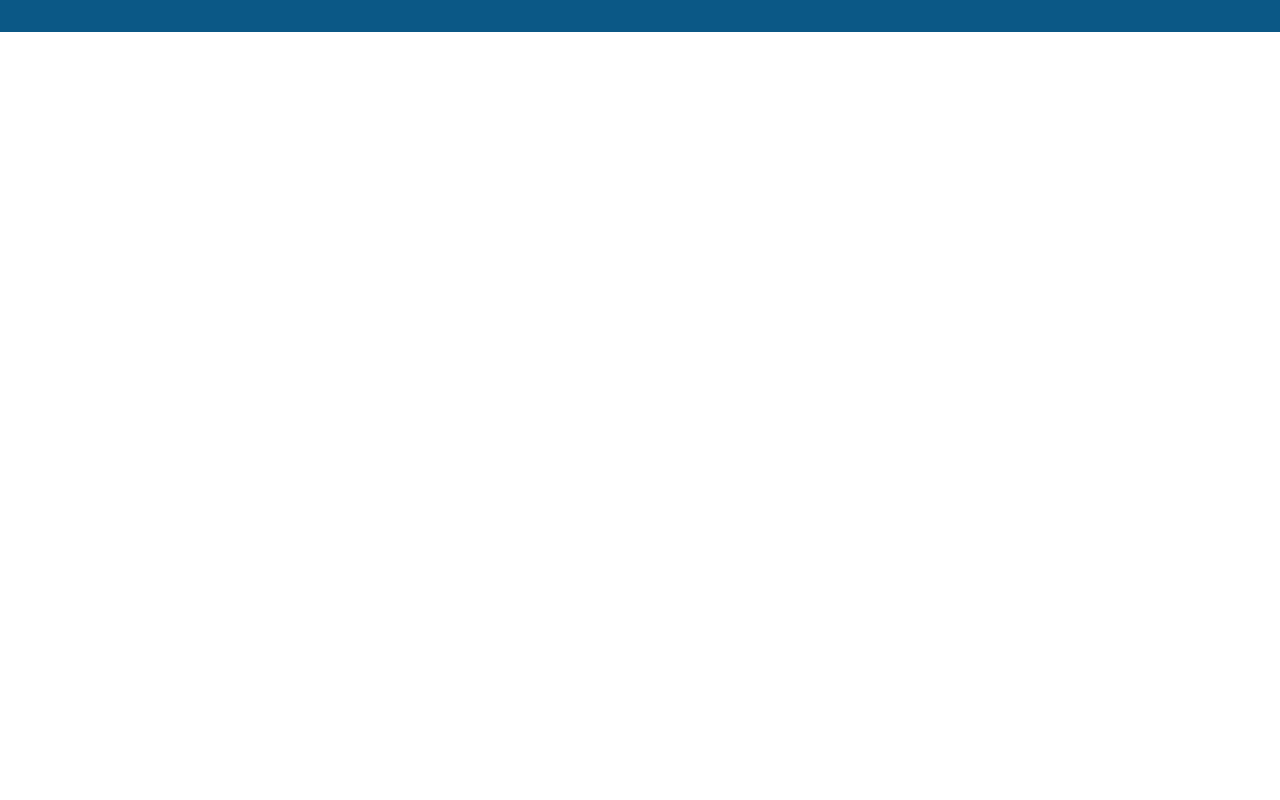
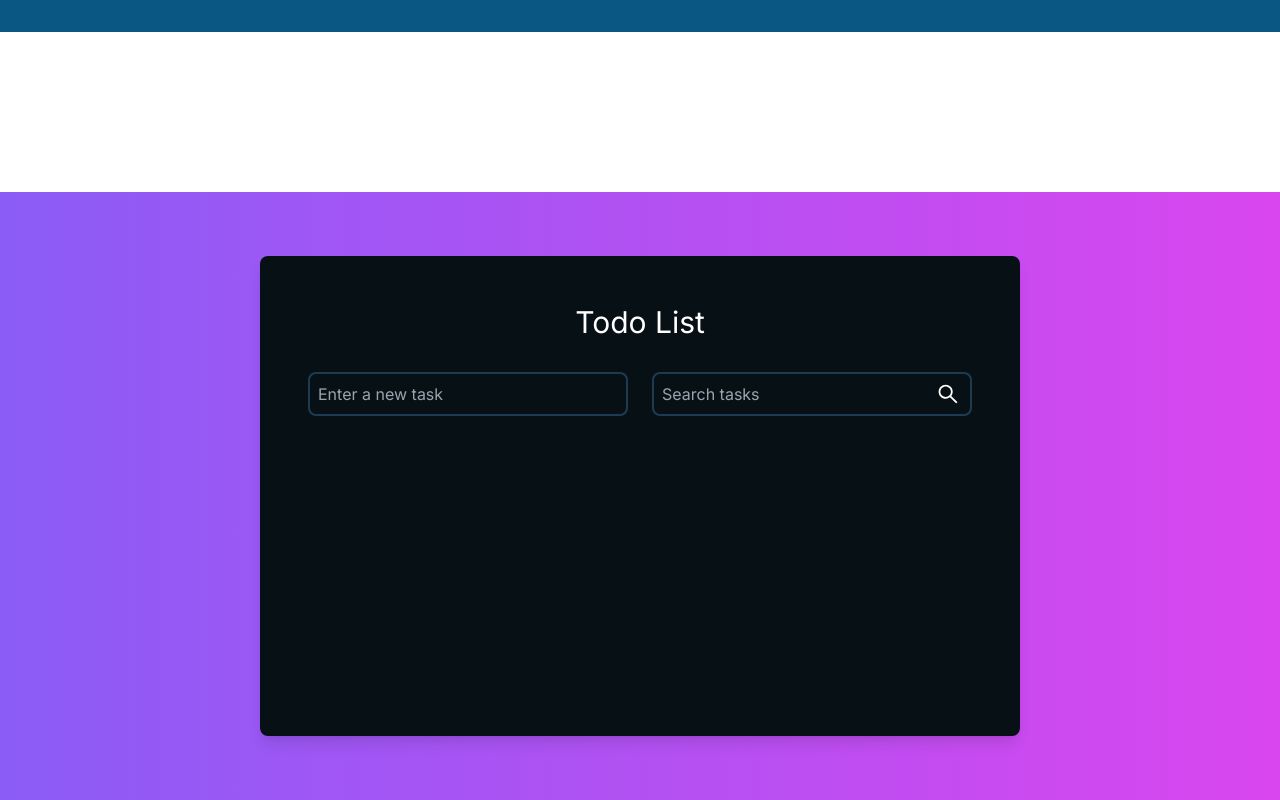
Before and after one commit to Balaganesh003/wealthup-me-assignment, a Next.js app: page / in a window 1280 px wide. Shown: the part 1248-2048 px from the top of the page. Before the commit the page ends 1280 px from the top, so only its background shows below. Built offline with nearby package versions, Linux system fonts and the light colour scheme.

Commit message:
added the styles to todo

```diff
--- a/components/Todo.jsx
+++ b/components/Todo.jsx
@@ -1,4 +1,6 @@
 import React, { useState } from 'react';
+import { FaRegCheckSquare } from 'react-icons/fa';
+import { AiOutlineDelete, AiOutlineSearch } from 'react-icons/ai';
 
 const TodoList = () => {
   const [newTask, setNewTask] = useState('');
@@ -7,7 +9,7 @@ const TodoList = () => {
 
   const handleNewTask = () => {
     if (newTask.trim() !== '') {
-      setTasks([...tasks, { id: Date.now(), text: newTask, completed: false }]);
+      setTasks([{ id: Date.now(), text: newTask, completed: false }, ...tasks]);
       setNewTask('');
     }
   };
@@ -32,34 +34,60 @@ const TodoList = () => {
     task.text.toLowerCase().includes(searchTerm.toLowerCase())
   );
 
+  const handleKeyDown = (e) => {
+    if (e.key === 'Enter') {
+      handleNewTask();
+    }
+  };
+
   return (
-    <div>
+    <div className="bg-gradient-to-r from-violet-500 to-fuchsia-500 p-[4rem] flex items-center justify-center">
+      <div className="w-fit flex flex-col items-center bg-[#071115] p-[3rem] rounded-lg shadow-lg min-h-[30rem]">
+        <h1 className="text-3xl text-white mb-8">Todo List</h1>
+        <div className="flex gap-6 items-center mb-12">
           <input
             type="text"
             placeholder="Enter a new task"
+            className="p-2 w-[20rem] bg-[#071115] border-2 focus:outline-none focus:border-white border-[#1d3b53] rounded-lg text-white"
             value={newTask}
             onChange={(e) => setNewTask(e.target.value)}
-        onKeyPress={(e) => e.key === 'Enter' && handleNewTask()}
+            onKeyDown={handleKeyDown}
           />
+          <div className="relative">
             <input
               type="text"
+              className="p-2 pr-[2.5rem] w-[20rem] bg-[#071115] border-2 focus:outline-none focus:border-white border-[#1d3b53] rounded-lg text-white"
               placeholder="Search tasks"
               value={searchTerm}
               onChange={handleSearch}
             />
-      <ul>
+            <AiOutlineSearch className="absolute top-[10px] right-3 text-white text-[1.5rem]" />
+          </div>
+        </div>
+        <ul className="w-[25rem] flex flex-col gap-4">
           {filteredTasks.map((task) => (
             <li
               key={task.id}
-            className={`${task.completed ? 'line-through text-gray-500' : ''}`}>
-            {task.text}
-            <button onClick={() => handleCompleteTask(task.id)}>
-              Complete
+              className={`${
+                task.completed ? 'line-through text-[#1d3b53]' : ''
+              } px-4 py-2 rounded-lg   border-2 border-[#1d3b53]  flex items-center text-white transition-colors duration-300 ease-in-out gap-4 justify-between `}>
+              <span className="truncate text-ellipsis">{task.text}</span>
+              <div className="flex items-center gap-3">
+                <button
+                  onClick={() => handleCompleteTask(task.id)}
+                  className=" text-green-500  rounded-lg hover:text-green-600 hover:bg-green-500/10 transition-colors duration-300 ease-in-out">
+                  <FaRegCheckSquare className="text-[26px] rounded-lg" />
                 </button>
-            <button onClick={() => handleDeleteTask(task.id)}>Delete</button>
+                <button
+                  onClick={() => handleDeleteTask(task.id)}
+                  className=" text-red-500 rounded-lg hover:text-red-600 transition-colors duration-300 ease-in-out text-[14px] hover:bg-red-500/20">
+                  <AiOutlineDelete className="text-[26px]" />
+                </button>
+              </div>
             </li>
           ))}
         </ul>
+      </div>
     </div>
   );
 };
--- a/package.json
+++ b/package.json
@@ -16,6 +16,7 @@
     "postcss": "8.4.24",
     "react": "18.2.0",
     "react-dom": "18.2.0",
+    "react-icons": "^4.10.1",
     "tailwindcss": "3.3.2"
   }
 }
--- a/pages/index.js
+++ b/pages/index.js
@@ -3,13 +3,14 @@ import PhoneImage from '@/assets/phone.png';
 import CheckBox from '@/assets/checkbox.png';
 import HowItWorks from '@/assets/howtodo.png';
 import Image from 'next/image';
+import TodoList from '@/components/Todo';
 
 const inter = Inter({ subsets: ['latin'] });
 
 export default function Home() {
   return (
     <main className={`min-h-screen mx-auto ${inter.className} `}>
-      <div className="w-full h-full aspect-square  bg-gradient-to-br relative from-sky-800 to-teal-600 ">
+      <div className="w-full h-full max-h-[1500px] aspect-square  bg-gradient-to-br relative from-sky-800 to-teal-600 ">
         <div className="p-[4rem] flex flex-col items-center max-w-[96rem] mx-auto">
           <h1 className="text-center text-white text-[76px] font-semibold mb-[14px]">
             Check your financial health
@@ -139,6 +140,9 @@ export default function Home() {
           </button>
         </div>
       </div>
+      <div className="mt-[10rem]">
+        <TodoList />
+      </div>
     </main>
   );
 }
```
Also changed, not shown: 1 other file (tests, documents, lock files or other folders). Lines whose indentation alone changed are shown as unchanged.
